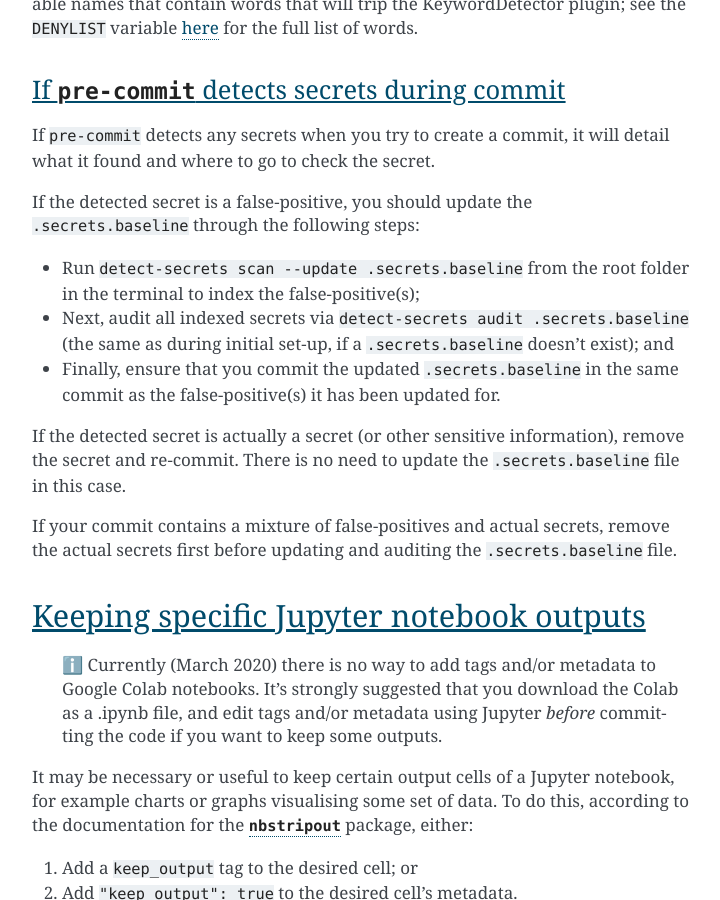
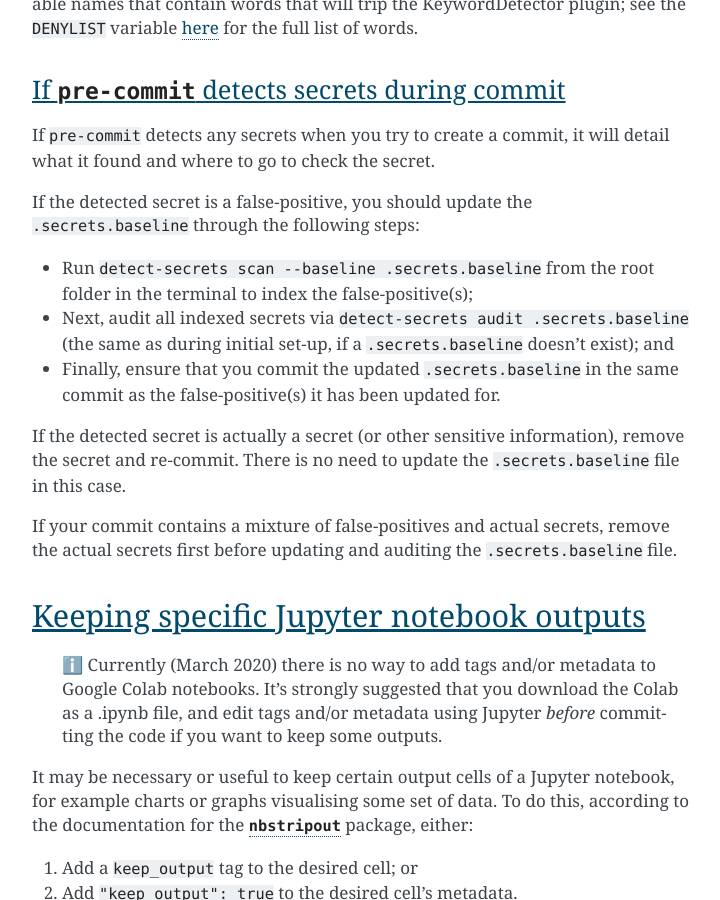
Before and after one commit to best-practice-and-impact/govcookiecutter, a Sphinx documentation site: the page built from {{ cookiecutter.repo_name }}/docs/contributor_guide/pre_commit_hooks.md, in a window 1280 px wide and 900 px high, scrolled down 2062 px. Shown: the whole window, without its empty margins (388-1108 px from the left). Built offline with Sphinx 7.4.7, drawn with Linux system fonts in a browser that asks for light colours; pages that are not in the unit, such as notebooks, are missing from menus.

Commit message:
Update `detect-secrets` hook to latest version
Also amend documentation, and `requirements.txt` files to reflect
changes in the updated version, as well as the `.secrets.baseline`
files.

```diff
--- a/requirements.txt
+++ b/requirements.txt
@@ -1,6 +1,6 @@
 cookiecutter
 coverage
-detect-secrets
+detect-secrets==1.0.3
 myst-parser
 pre-commit
 pytest
--- a/{{ cookiecutter.repo_name }}/docs/contributor_guide/pre_commit_hooks.md
+++ b/{{ cookiecutter.repo_name }}/docs/contributor_guide/pre_commit_hooks.md
@@ -79,7 +79,7 @@
 
 If the detected secret is a false-positive, you should update the `.secrets.baseline` through the following steps:
 
-- Run `detect-secrets scan --update .secrets.baseline` from the root folder in the terminal to index the
+- Run `detect-secrets scan --baseline .secrets.baseline` from the root folder in the terminal to index the
   false-positive(s);
 - Next, audit all indexed secrets via `detect-secrets audit .secrets.baseline` (the same as during initial set-up, if a
   `.secrets.baseline` doesn't exist); and
```
Also changed, not shown: .pre-commit-config.yaml, 4 other files.
